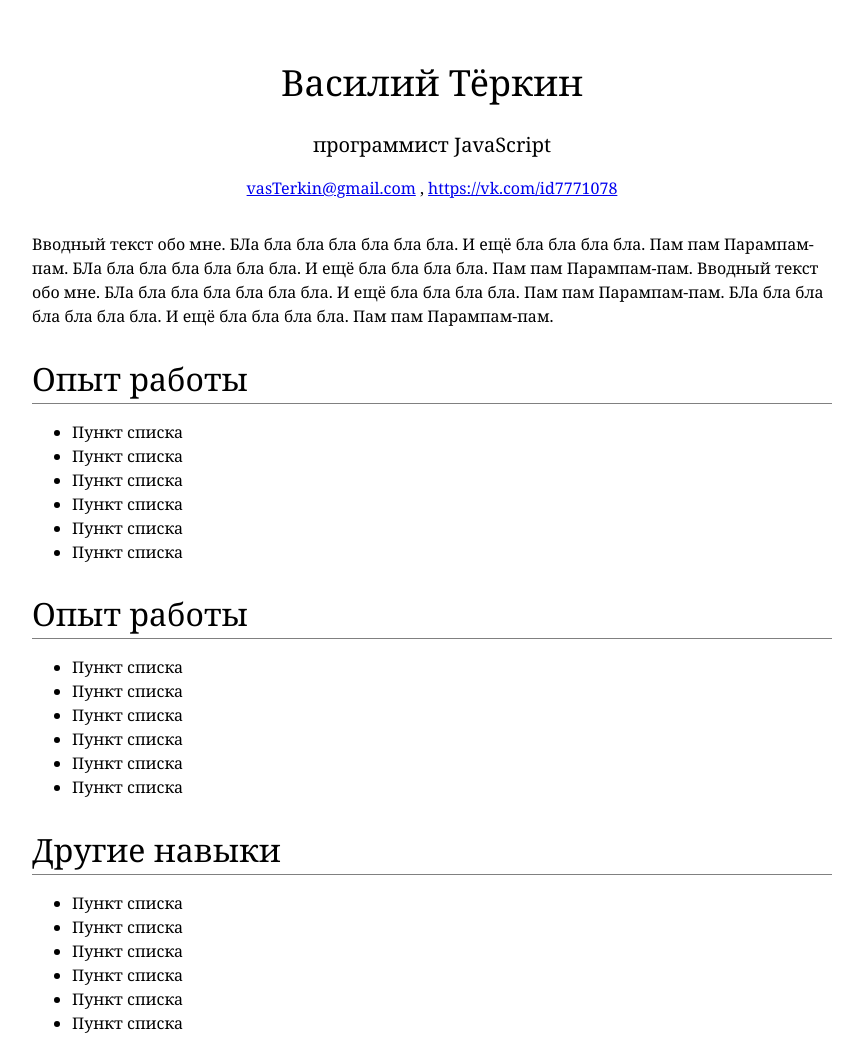
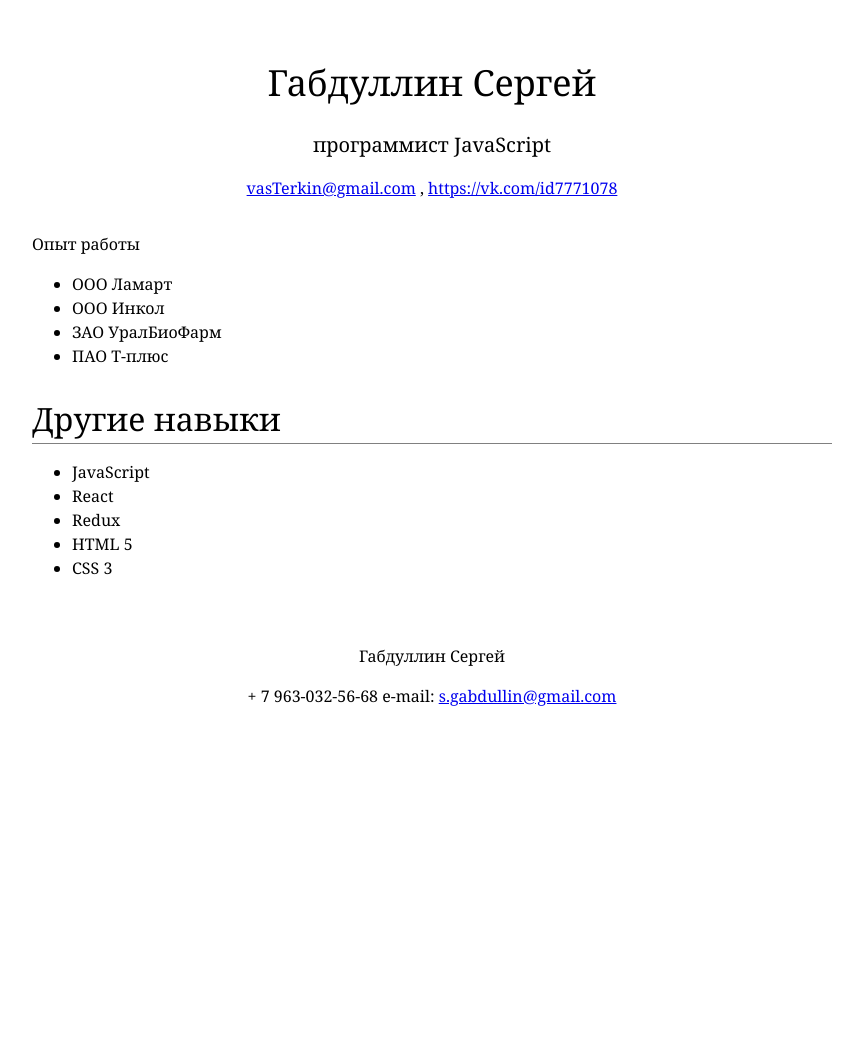
Before and after one commit to SGRashid/SGRashid, a plain HTML site: page index.html in a window 1280 px wide. Shown: the top 1038 px of the page, without its empty margins (208-1062 px from the left). After the commit the page ends 800 px from the top, so only its background shows below. Drawn offline with Linux system fonts and the light colour scheme.

Commit message:
Update index.html

```diff
--- a/index.html
+++ b/index.html
@@ -15,7 +15,7 @@
 
         <div id="header">
 
-        	<h1>Василий Тёркин</h1>
+        	<h1>Габдуллин Сергей</h1>
         	<h3>программист JavaScript</h3>
         	<p>
         		<a href= "mailto: vasTerkin@gmail.com"> vasTerkin@gmail.com</a> , <a href="https://vk.com/id7771078">https://vk.com/id7771078</a>
@@ -23,43 +23,30 @@
 
         </div>
 
-        <div id="main">
-        	<p>Вводный текст обо мне. БЛа бла бла бла бла бла бла. И ещё бла бла бла бла. Пам пам Парампам-пам. БЛа бла бла бла бла бла бла. И ещё бла бла бла бла. Пам пам Парампам-пам. Вводный текст обо мне. БЛа бла бла бла бла бла бла. И ещё бла бла бла бла. Пам пам Парампам-пам. БЛа бла бла бла бла бла бла. И ещё бла бла бла бла. Пам пам Парампам-пам.</p>
+        <div id="main"
 
         	<h2>Опыт работы</h2>
         	<ul>
-        		<li>Пункт списка</li>
-                <li>Пункт списка</li>
-        		<li>Пункт списка</li>
-        		<li>Пункт списка</li>
-        		<li>Пункт списка</li>
-        		<li>Пункт списка</li>
-        	</ul>
-
-        	<h2>Опыт работы</h2>
-        	<ul>
-        		<li>Пункт списка</li>
-                <li>Пункт списка</li>
-        		<li>Пункт списка</li>
-        		<li>Пункт списка</li>
-        		<li>Пункт списка</li>
-        		<li>Пункт списка</li>
+                <li>ООО Ламарт</li>
+                <li>ООО Инкол</li>
+        		<li>ЗАО УралБиоФарм</li>
+        		<li>ПАО Т-плюс</li>
         	</ul>
 
         	<h2>Другие навыки</h2>
         	<ul>
-        		<li>Пункт списка</li>
-                <li>Пункт списка</li>
-        		<li>Пункт списка</li>
-        		<li>Пункт списка</li>
-        		<li>Пункт списка</li>
-        		<li>Пункт списка</li>
+        		<li>JavaScript</li>
+                <li>React</li>
+        		<li>Redux</li>
+        		<li>HTML 5</li>
+        		<li>CSS 3</li>
         	</ul>
         </div>
 
 
-        <div id="footer"><p>Василий Тёркин</p>
-        	<p>ул. Полевая, Астрахань, 12. тел. + 7 9999999999 e-mail: <a href="mailto:vasTerkin@gmail.com">vasTerkin@gmail.com</a> </p>
+        <div id="footer">
+            <p>Габдуллин Сергей</p>
+        	<p>+ 7 963-032-56-68 e-mail: <a href="mailto:s.gabdullin@gmail.com">s.gabdullin@gmail.com</a></p>
         </div>
 
     </body>
```
